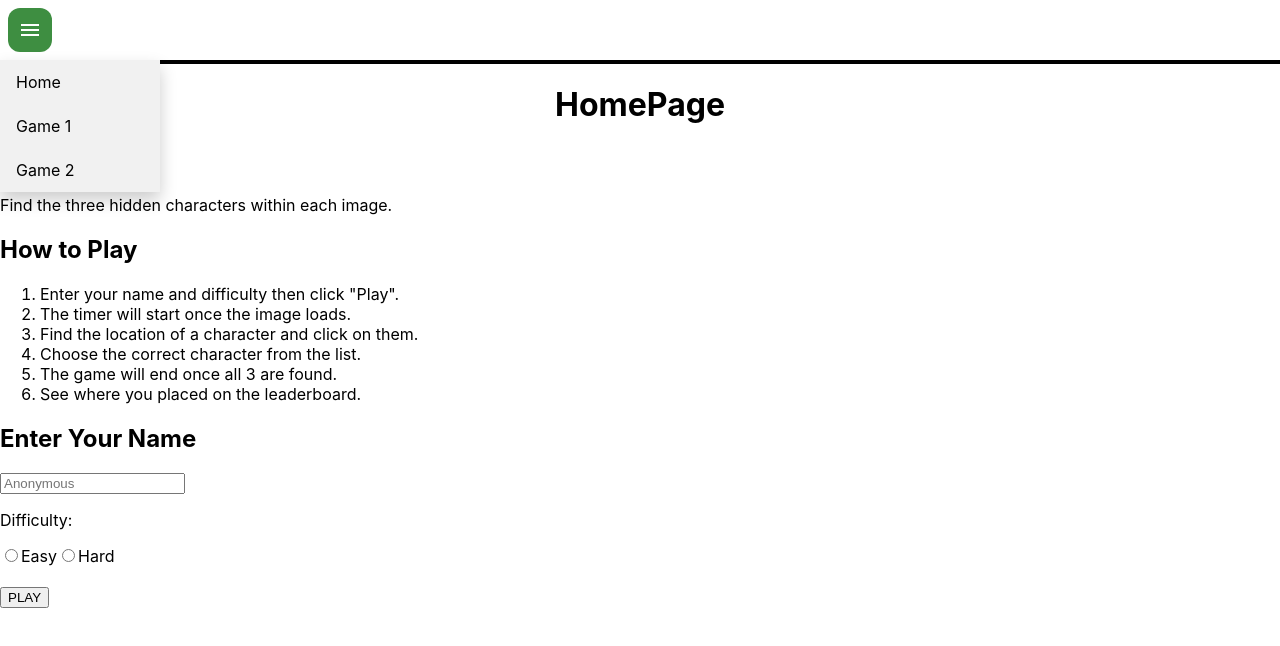
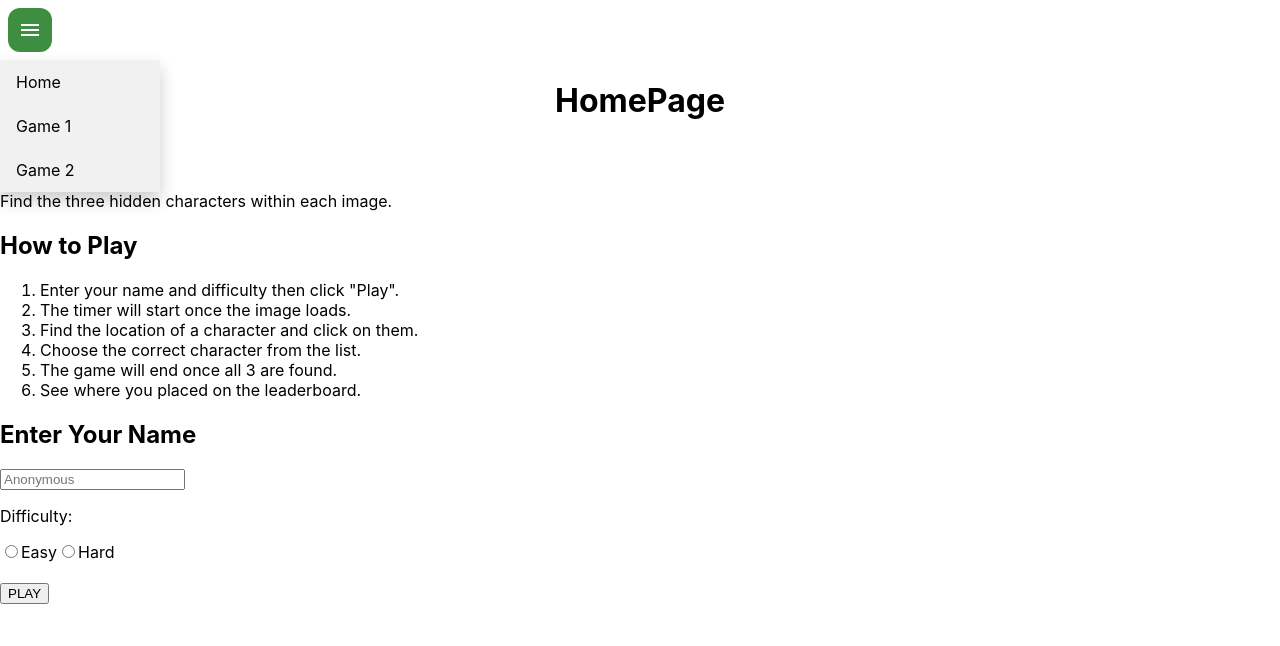
Before and after one commit to Quan-p/Wheres-Waldo, a React (Create React App) app: page / in a window 1280 px wide. Shown: the top 646 px of the page. Built offline with nearby package versions, Linux system fonts and the light colour scheme; no server answers; the database is empty; the HTML template or start-up script is replaced by a standard one.

Commit message:
Remove width styling that was causing issues

```diff
--- a/src/components/Nav.styles.scss
+++ b/src/components/Nav.styles.scss
@@ -1,8 +1,3 @@
-nav {
-    border-bottom: black solid 4px;
-    width: 100%;
-}
-
 .dropbtn {
     background-color: #04AA6D;
     display: flex;
```
